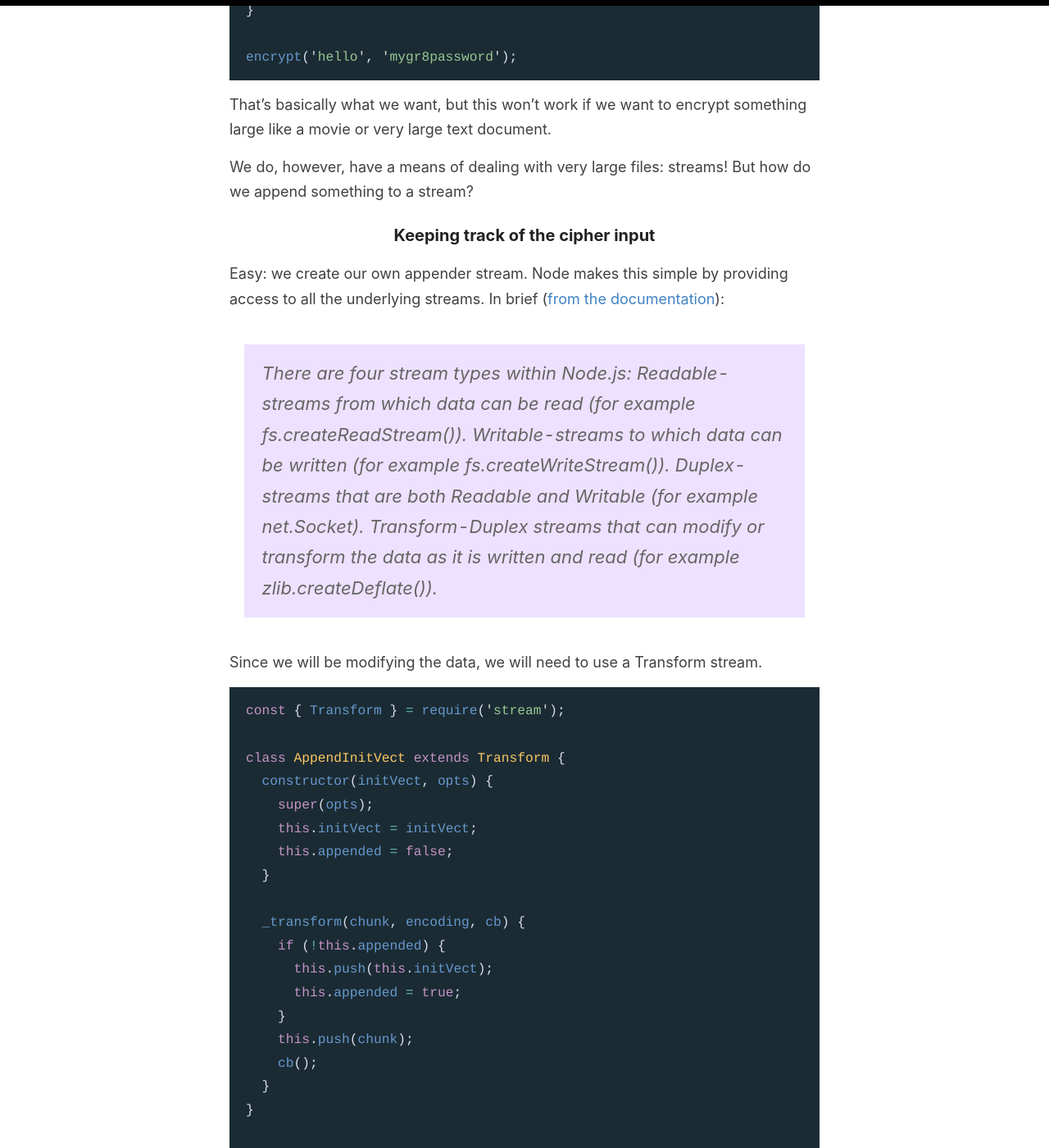
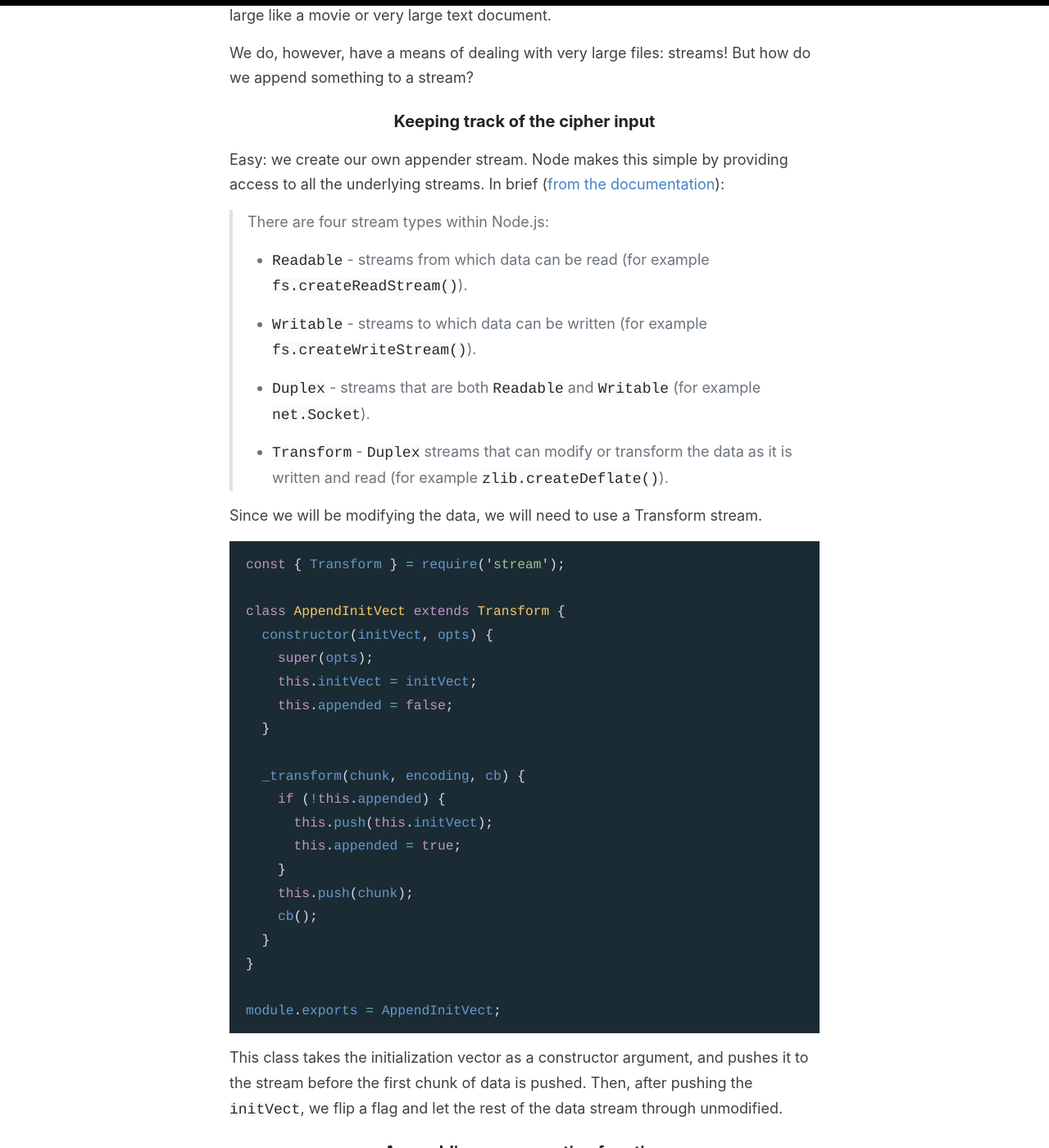
Before and after one commit to bbstilson/bbstilson.github.io, a Jekyll site: the page built from _posts/2018-04-18-lets-encrypt-files-with-node.md, in a window 1280 px wide and 1400 px high, scrolled down 8349 px. Shown: the whole window at 82% size. Built offline with Jekyll 4.4.1, drawn with Linux system fonts in a browser that asks for light colours; some of the changed text lies outside the part shown.

Commit message:
fixing more styles

```diff
--- a/_posts/2018-04-18-lets-encrypt-files-with-node.md
+++ b/_posts/2018-04-18-lets-encrypt-files-with-node.md
@@ -257,10 +257,14 @@ We do, however, have a means of dealing with very large files: streams! But how
 Easy: we create our own appender stream. Node makes this simple by providing access to all the underlying streams. In brief ([from the documentation](https://nodejs.org/api/stream.html)):
 
 >There are four stream types within Node.js:
->Readable - streams from which data can be read (for example fs.createReadStream()).
->Writable - streams to which data can be written (for example fs.createWriteStream()).
->Duplex - streams that are both Readable and Writable (for example net.Socket).
->Transform - Duplex streams that can modify or transform the data as it is written and read (for example zlib.createDeflate()).
+>
+>- `Readable` - streams from which data can be read (for example `fs.createReadStream()`).
+>
+>- `Writable` - streams to which data can be written (for example `fs.createWriteStream()`).
+>
+>- `Duplex` - streams that are both `Readable` and `Writable` (for example `net.Socket`).
+>
+>- `Transform` - `Duplex` streams that can modify or transform the data as it is written and read (for example `zlib.createDeflate()`).
 
 Since we will be modifying the data, we will need to use a Transform stream.
 
@@ -411,7 +415,7 @@ Last but not least, let's create a new write stream so we can write our decrypte
 // Add an extension so it doesn't overwrite any files and
 // so we can identify it.
 const writeStream = fs.createWriteStream(filePath + '.unenc');
-Let's add that to our pipe stream.
+// Let's add that to our pipe stream.
 readStream
   .pipe(decipher)
   .pipe(unzip)
--- a/assets/style.scss
+++ b/assets/style.scss
@@ -372,13 +372,9 @@ nav {
 
 .post {
   blockquote {
-    margin: 1.8em .8em;
-    /*border-left: 2px solid $gray;*/
-    padding: 0.1em 1em;
-    color: $gray;
-    font-size: 22px;
-    font-style: italic;
-    background-color: #ede1ff;
+    border-left: .25em solid #dfe2e5;
+    padding: 0 1em;
+    color: #6a737d;
   }
 
   .you-may-like{
```
Also changed, not shown: other parts of _posts/2018-04-18-lets-encrypt-files-with-node.md (+1 -1 lines).
